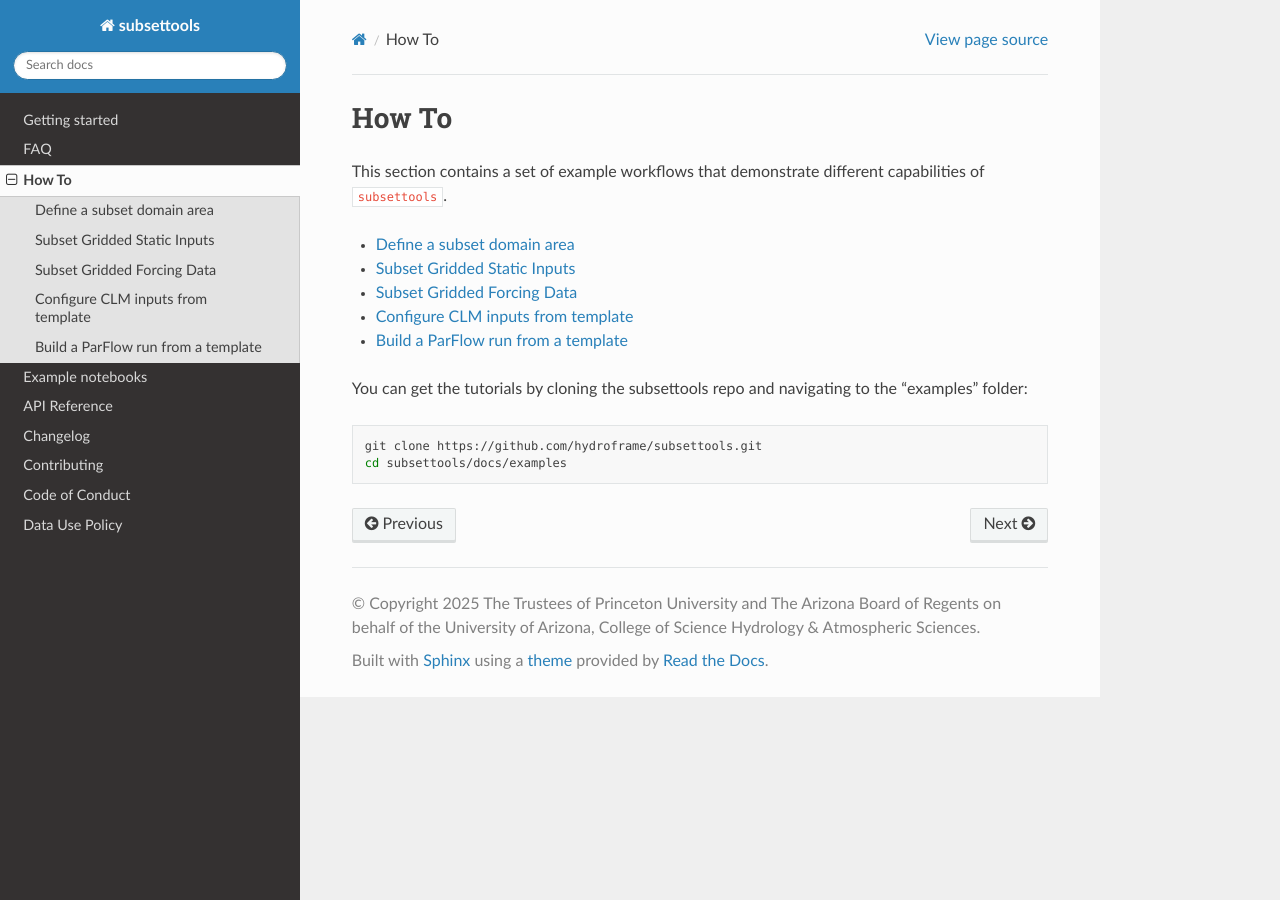
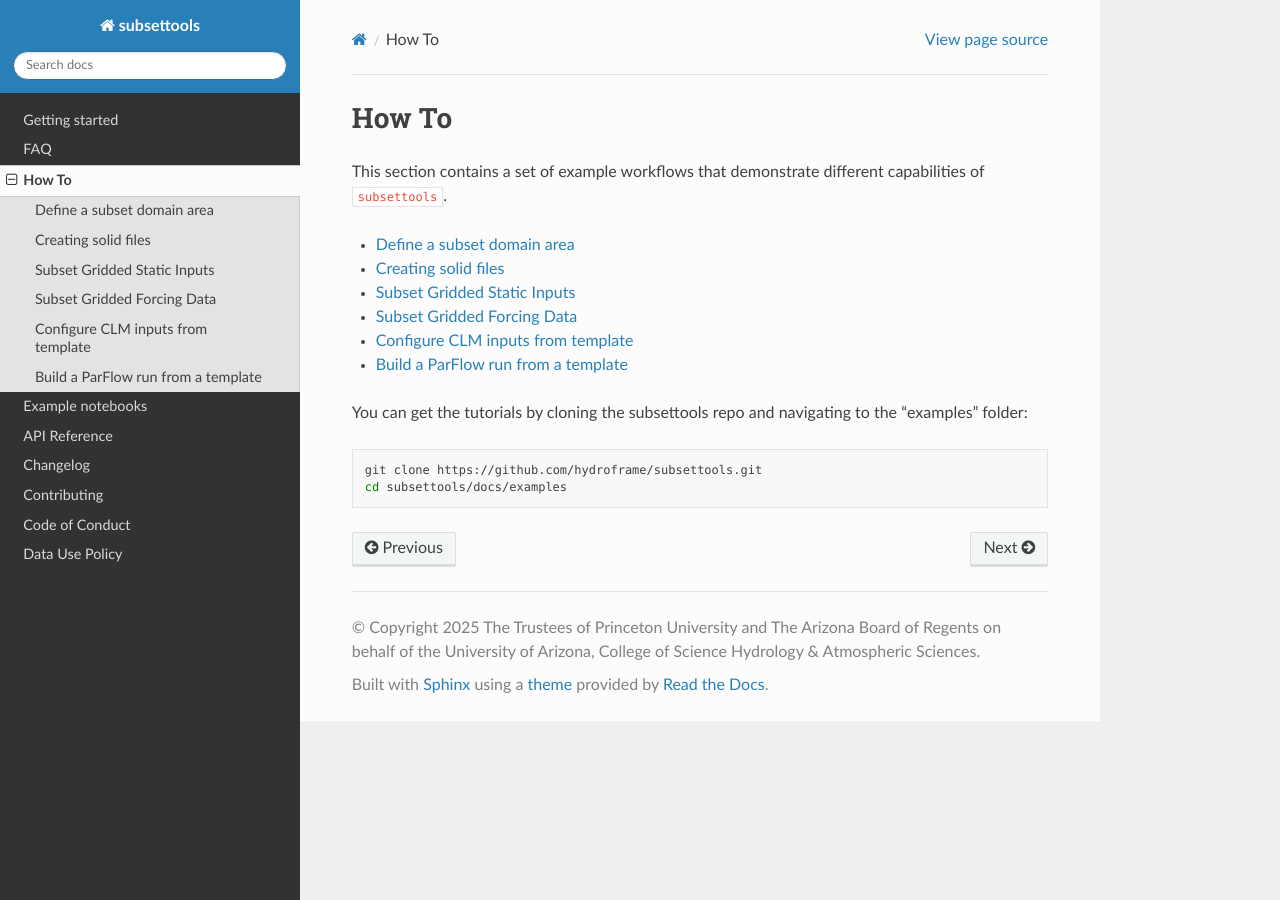
Before and after one commit to hydroframe/subsettools, a Sphinx documentation site: the page built from docs/examples/index.md, in a window 1280 px wide. Built offline with Sphinx 7.4.7 and the Read the Docs theme 3.1.0, drawn with Linux system fonts in a browser that asks for light colours.

Commit message:
Add tutorial to index (#118)
Co-authored-by: George Artavanis <ga6@verde.princeton.edu>

````diff
--- a/docs/examples/index.md
+++ b/docs/examples/index.md
@@ -5,6 +5,7 @@ This section contains a set of example workflows that demonstrate different capa
 ```{toctree}
 :maxdepth: 1
 definte_subset.ipynb
+creating_solid_files.ipynb
 subset_static_inputs.ipynb
 subset_forcing_data.ipynb
 configure_clm_from_template.ipynb
````
